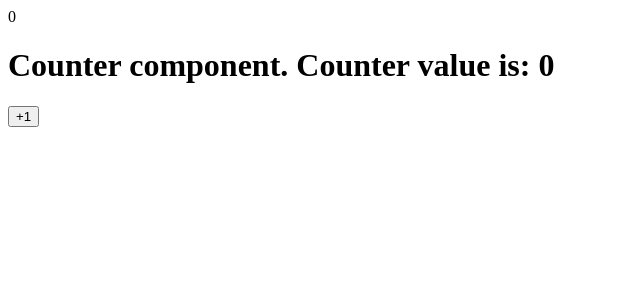
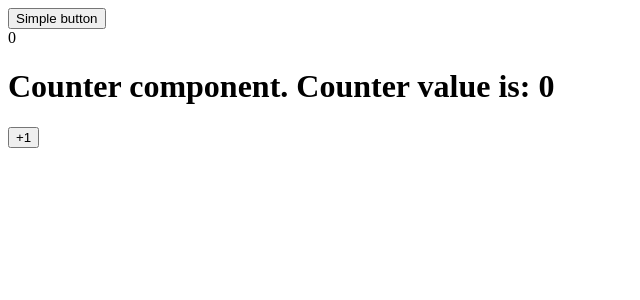
Before and after one commit to valeryyakishkin/react-tutorial, a React (Create React App) app: page / in a window 1280 px wide. Shown: the top 300 px of the page, without its empty margins (0-640 px from the left). Built offline with nearby package versions, Linux system fonts and the light colour scheme.

Commit message:
lesson-5: Props (part 2)

```diff
--- /dev/null
+++ b/src/05_props/Lesson.jsx
@@ -0,0 +1,77 @@
+import React, { Component } from "react";
+import PropTypes from "prop-types";
+
+// Component.propTypes = {
+//     node: PropTypes.node,
+// }
+
+// Component.propTypes = {
+//     elem: PropTypes.element,
+// }
+
+// Component.propTypes = {
+//     instance: PropTypes.instanceOf(Constructor),
+// }
+
+// Component.propTypes = {
+//     elem: PropTypes.oneOf(['val1', 'val2']),
+// }
+
+// Component.propTypes = {
+//     elem: PropTypes.oneOfType([
+//         PropTypes.string,
+//         PropTypes.number,
+//     ]),
+// }
+
+// Component.propTypes = {
+//     array: PropTypes.arrayOf(PropTypes.string),
+//     object: PropTypes.objectOf(PropTypes.number),
+// }
+
+// Component.propTypes = {
+//     obj: PropTypes.shape({
+//         color: PropTypes.string,
+//         fontSize: PropTypes.number,
+//         lineHeight: PropTypes.number,
+//     }),
+// }
+
+export const Counter = ({ counter = 0 }) => {
+  return <h1>{`Counter component. Counter value is: ${counter}`}</h1>;
+};
+
+export const Button = () => <button>Simple button</button>;
+
+export class Lesson extends Component {
+  static propTypes = {
+    children: PropTypes.element,
+  };
+
+  static defaultProps = {
+    children: null,
+  };
+  state = {
+    counter: 0,
+  };
+
+  handleClick = () => {
+    this.setState(({ counter }) => ({
+      counter: ++counter,
+    }));
+  };
+
+  render() {
+    const { counter } = this.state;
+    const { children, child } = this.props;
+
+    return (
+      <div>
+        {child}
+        <div>{counter}</div>
+        {React.cloneElement(children, { counter: this.state.counter })}
+        <button onClick={this.handleClick}>+1</button>
+      </div>
+    );
+  }
+}
--- a/src/index.js
+++ b/src/index.js
@@ -1,9 +1,9 @@
 import React from "react";
 import ReactDOM from "react-dom/client";
-import Lesson from "./04-props/Lesson";
+import { Lesson, Counter, Button } from "./05_props/Lesson";
 
 React.createElement("div", null, "Simple div with text");
 React.createElement("input", { className: "just-class" });
 
 const root = ReactDOM.createRoot(document.getElementById("root"));
-root.render(<Lesson />);
+root.render(<Lesson child={<Button />}><Counter /></Lesson>);
```
Also changed, not shown: src/04_props/Lesson.jsx (renamed from src/04-props/Lesson.jsx).
